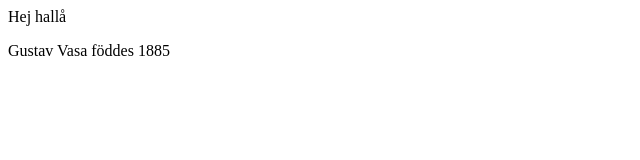
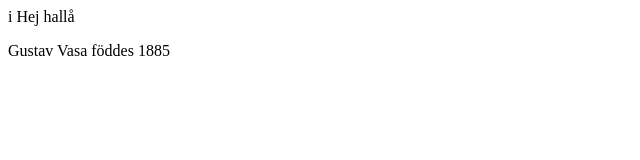
Before and after one commit to KalleKryp/Git3, a plain HTML site: page index copy.html in a window 1280 px wide. Shown: the full height of the page, 0-640 px from the left. Drawn offline with Linux system fonts and the light colour scheme.

Commit message:
i tillagt

```diff
--- a/index copy.html
+++ b/index copy.html
@@ -2,7 +2,7 @@
 <html>
   <head> </head>
   <body>
-    Hej hallå
+    i Hej hallå
   </body>
   <p>Gustav Vasa föddes 1885</p>
 </html>
```
